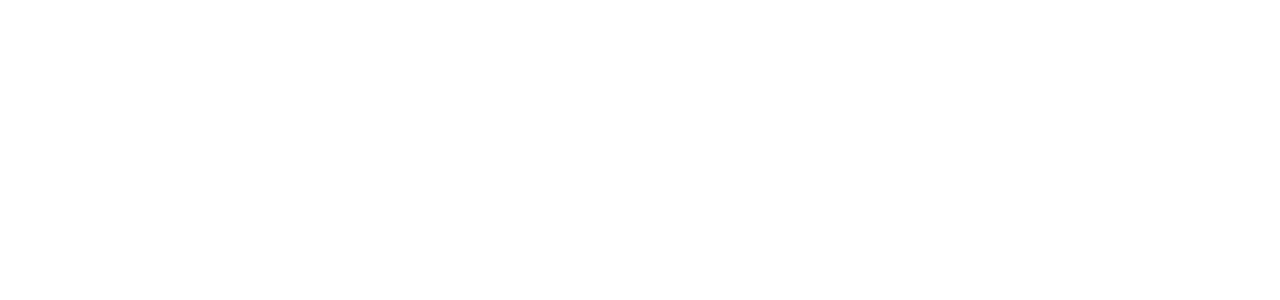
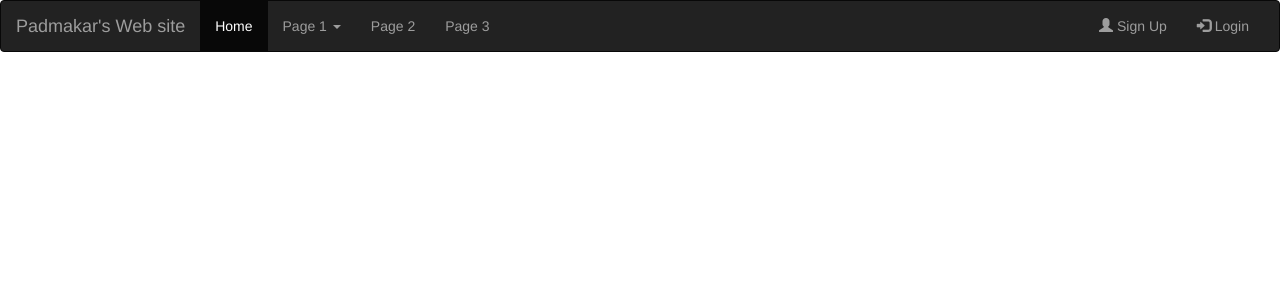
Before and after one commit to padmakarkotule/uidjango, a Django app: page / in a window 1280 px wide. Before the commit the part shown is empty. Shown: the top 300 px of the page. Run offline with Django 3.2, Linux system fonts and the light colour scheme; some libraries are stand-ins or nearby versions.

Commit message:
Under home.html - Added header.html and added header.css under static folder (currently blank css).

```diff
--- /dev/null
+++ b/ui_service/ui/templates/ui/header.html
@@ -0,0 +1,31 @@
+<nav class="navbar navbar-inverse">
+  <div class="container-fluid">
+    <div class="navbar-header">
+      <button type="button" class="navbar-toggle" data-toggle="collapse" data-target="#myNavbar">
+        <span class="icon-bar"></span>
+        <span class="icon-bar"></span>
+        <span class="icon-bar"></span>
+      </button>
+      <a class="navbar-brand" href="#">Padmakar's Web site</a>
+    </div>
+    <div class="collapse navbar-collapse" id="myNavbar">
+      <ul class="nav navbar-nav">
+        <li class="active"><a href="#">Home</a></li>
+        <li class="dropdown">
+          <a class="dropdown-toggle" data-toggle="dropdown" href="#">Page 1 <span class="caret"></span></a>
+          <ul class="dropdown-menu">
+            <li><a href="#">Page 1-1</a></li>
+            <li><a href="#">Page 1-2</a></li>
+            <li><a href="#">Page 1-3</a></li>
+          </ul>
+        </li>
+        <li><a href="#">Page 2</a></li>
+        <li><a href="#">Page 3</a></li>
+      </ul>
+      <ul class="nav navbar-nav navbar-right">
+        <li><a href="#"><span class="glyphicon glyphicon-user"></span> Sign Up</a></li>
+        <li><a href="#"><span class="glyphicon glyphicon-log-in"></span> Login</a></li>
+            </ul>
+        </div>
+    </div>
+</nav>
--- a/ui_service/ui/templates/ui/home.html
+++ b/ui_service/ui/templates/ui/home.html
@@ -5,9 +5,13 @@
 
 {% block head %}
     <link rel="stylesheet" href="{% static 'css/home.css' %}">
+    <link rel="stylesheet" href="{% static 'css/header.css' %}">
 {% endblock head %}
 
 
 {% block body %}
+    {% block header %}
+        {% include 'ui/header.html' %}
+    {% endblock header %}
 
 {% endblock body %}
```
Also changed, not shown: ui_service/ui/static/css/header.css (added).
